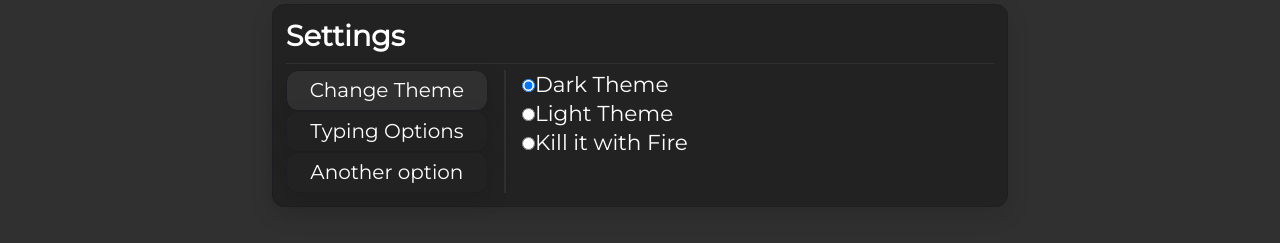
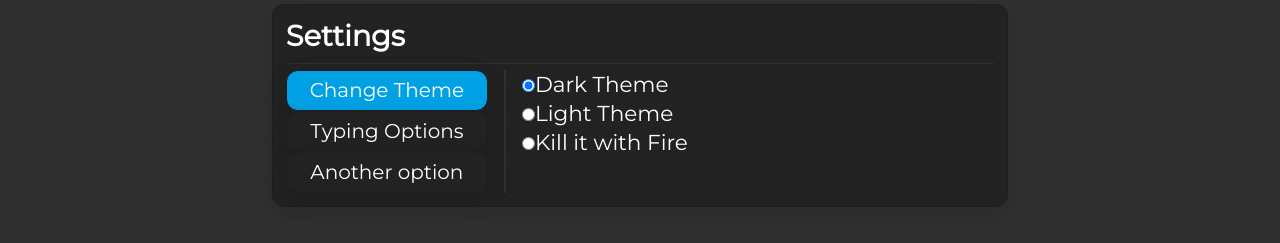
Before and after one commit to kolaczyn/typing-test, a React (Create React App) app: page /settings in a window 1280 px wide. Shown: the part 326-569 px from the top of the page. Built offline with nearby package versions, Linux system fonts and the light colour scheme; no server answers.

Commit message:
change VertSplit API

```diff
--- /dev/null
+++ b/src/components/common/vert-split/index.js
@@ -0,0 +1,14 @@
+import styled from 'styled-components/macro';
+
+export default styled.div`
+  display: grid;
+  grid-template-columns: 1fr 2fr;
+`;
+
+export const LeftSection = styled.section`
+  border-right: ${(props) => props.theme.palette.background} solid 2px;
+  margin-right: 1rem;
+  padding-right: 1rem;
+  display: flex;
+  flex-direction: column;
+`;
--- a/src/components/common/vert-split/index.jsx
+++ /dev/null
@@ -1,14 +0,0 @@
-import React from 'react';
-import PropTypes from 'prop-types';
-
-import Wrapper from './styles';
-
-export default function VertSplit({ children, ...props }) {
-  return (
-    <Wrapper {...props}>{children}</Wrapper>
-  );
-}
-
-VertSplit.propTypes = {
-  children: PropTypes.node.isRequired,
-};
--- a/src/components/common/vert-split/styles.js
+++ /dev/null
@@ -1,6 +0,0 @@
-import styled from 'styled-components/macro';
-
-export default styled.div`
-  display: grid;
-  grid-template-columns: 1fr 2fr;
-`;
--- a/src/components/settings/index.jsx
+++ b/src/components/settings/index.jsx
@@ -2,7 +2,7 @@ import React, { useState } from 'react';
 
 import Box from '../common/box';
 import Tabs from './tabs';
-import VertSplit from '../common/vert-split';
+import VertSplit, { LeftSection } from '../common/vert-split';
 
 import ChooseTheme from './choose-theme';
 import TypingOptions from './typing-options';
@@ -27,7 +27,9 @@ export default function Settings() {
   return (
     <Box title="Settings">
       <VertSplit>
-        <Tabs tabs={tabs} currentTab={currentTab} setCurrentTab={setCurrentTab} />
+        <LeftSection>
+          <Tabs tabs={tabs} currentTab={currentTab} setCurrentTab={setCurrentTab} />
+        </LeftSection>
         <Component />
       </VertSplit>
     </Box>
--- a/src/components/settings/tabs/index.jsx
+++ b/src/components/settings/tabs/index.jsx
@@ -1,22 +1,21 @@
 import React from 'react';
 import PropTypes from 'prop-types';
 
-import Wrapper from './styles';
 import Button from '../../common/button';
 
 export default function Tabs({ tabs, currentTab, setCurrentTab }) {
   return (
-    <Wrapper>
+    <>
       {tabs.map((tab) => (
         <Button
-          secondary={currentTab === tab}
+          primary={currentTab === tab}
           onClick={() => setCurrentTab(tab)}
           key={tab}
         >
           {tab}
         </Button>
       ))}
-    </Wrapper>
+    </>
   );
 }
 
--- a/src/components/settings/tabs/styles.js
+++ /dev/null
@@ -1,16 +0,0 @@
-import styled from 'styled-components/macro';
-
-import Button from '../../common/button/styles';
-
-export default styled.section`
-  border-right: ${(props) => props.theme.palette.background} solid 2px;
-  margin-right: 1rem;
-  padding-right: 1rem;
-  display: flex;
-  flex-direction: column;
-
-  ${Button} {
-    flex-grow: 1;
-    flex-basis: 2.5rem;
-  }
-`;
--- a/src/components/stats/index.jsx
+++ b/src/components/stats/index.jsx
@@ -2,12 +2,13 @@ import React, { useState } from 'react';
 
 import Box from '../common/box';
 import Button from '../common/button';
-import VertSplit from '../common/vert-split';
+import VertSplit, { LeftSection } from '../common/vert-split';
 import Graph from './graph';
 
 import {
   labels, accuracyStats, netWpmStats, grossWpmStats,
 } from '../../static/sampleStats';
+
 // import { accuracyStats } from '../../static/sampleStats';
 
 const stats = ['Accuracy', 'Gross WPM', 'Net WPM'];
@@ -22,7 +23,7 @@ export default function Stats() {
   return (
     <Box title="My Stats">
       <VertSplit>
-        <section>
+        <LeftSection>
           {stats.map((stat) => (
             <Button
               primary={selectedStats.includes(stat)}
@@ -32,7 +33,7 @@ export default function Stats() {
               {stat}
             </Button>
           ))}
-        </section>
+        </LeftSection>
         <section>
           <p>{selectedStats}</p>
           <Graph label={labels} datasets={[accuracyStats, netWpmStats, grossWpmStats]} />
```
